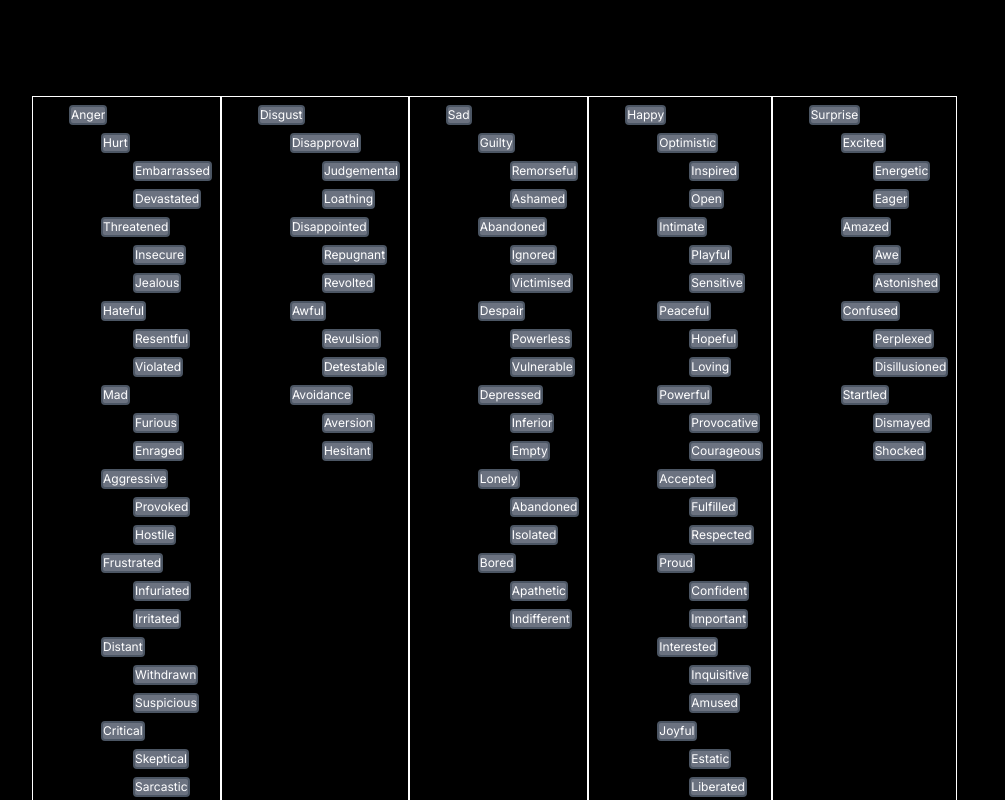
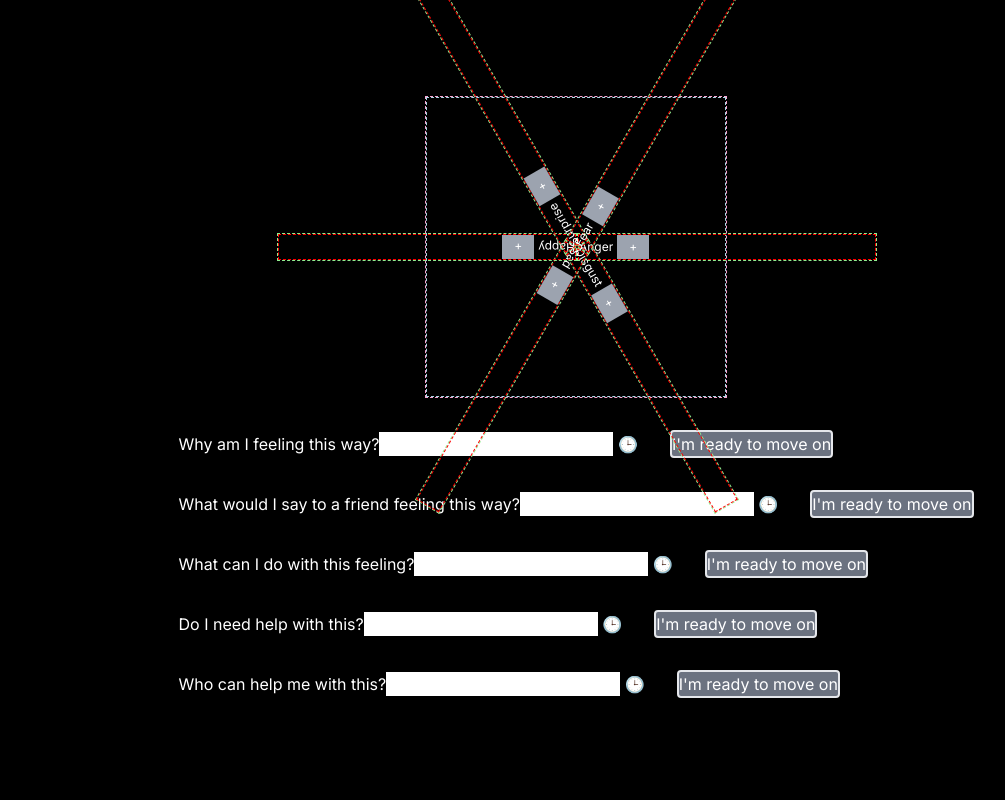
Before and after one commit to StevenVanBlerk/emotion-wheel, a Next.js app: page / in a window 1280 px wide. Shown: the top 800 px of the page, without its empty margins (64-1069 px from the left). Built offline with nearby package versions, Linux system fonts and the light colour scheme.

Commit message:
Disabled list view and implemented prototype of a rotatable wheel view

```diff
--- a/src/app/components/EmotionWheel/EmotionWheel.tsx
+++ b/src/app/components/EmotionWheel/EmotionWheel.tsx
@@ -1,66 +1,97 @@
 import { EmotionMap } from "@/app/types/emotions";
 import React from "react";
+import RotatableContainer from "./RotatableContainer";
+import WheelSlice from "./WheelSlice";
 
 type EmotionWheelProps = {
   emotions: EmotionMap;
-  onEmotionSelect: (emotionKey: string[]) => void; //emotion key chain rather? ['Anger', 'Hurt']
+  onEmotionSelect: (emotionKeySequence: string[]) => void;
 };
 
 const EmotionWheel = ({ emotions, onEmotionSelect }: EmotionWheelProps) => {
+  console.log("EmotionWheel", { emotions });
+
+  const emotionsArray = Object.entries(emotions);
   return (
     <div className="flex flex-wrap text-xs">
-      {Object.entries(emotions).map(([keyT0, emotionT0]) => {
-        return (
-          <div key={emotionT0.label} className="border border-white p-1">
-            <button
-              className={`m-1 ml-8 rounded border-2 border-gray-600 ${emotionT0.isSelected ? "bg-green-500" : "bg-gray-500"}`}
-              onClick={() => {
-                onEmotionSelect([keyT0]);
-              }}
-            >
-              {emotionT0.label}
-            </button>
-            <div className="pl-8">
-              {Object.entries(emotionT0.subEmotions).map(
-                ([keyT1, emotionT1]) => {
-                  return (
-                    <div key={emotionT1.label}>
-                      <button
-                        className={`m-1 ml-8 rounded border-2 border-gray-600 ${emotionT1.isSelected ? "bg-green-500" : "bg-gray-500"}`}
-                        onClick={() => {
-                          onEmotionSelect([keyT0, keyT1]);
-                        }}
-                      >
-                        {emotionT1.label}
-                      </button>
-                      <div className="pl-8">
-                        {Object.entries(emotionT1.subEmotions).map(
-                          ([keyT2, emotionT2]) => {
-                            return (
-                              <div key={emotionT2.label}>
-                                <button
-                                  className={`m-1 ml-8 rounded border-2 border-gray-600 ${emotionT2.isSelected ? "bg-green-500" : "bg-gray-500"}`}
-                                  onClick={() => {
-                                    onEmotionSelect([keyT0, keyT1, keyT2]);
-                                  }}
-                                >
-                                  {emotionT2.label}
-                                </button>
-                              </div>
-                            );
-                          },
-                        )}
-                      </div>
-                    </div>
-                  );
-                },
-              )}
-            </div>
-          </div>
-        );
-      })}
+      <RotatableContainer>
+        <div
+          style={{
+            width: "300px",
+            height: "300px",
+            border: "1px dashed lightblue",
+            placeContent: "center",
+          }}
+        >
+          {emotionsArray.map(([keyT0, emotion], index) => {
+            const sliceCount = emotionsArray.length;
+            const sliceWidth = 360 / sliceCount; //degrees
+            return (
+              <WheelSlice
+                key={keyT0}
+                emotion={emotion}
+                sliceWidth={sliceWidth}
+                sliceIndex={index}
+                onEmotionSelect={() => {
+                  onEmotionSelect([keyT0]);
+                }}
+              />
+            );
+          })}
+        </div>
+      </RotatableContainer>
     </div>
   );
 };
 
 export default EmotionWheel;
+
+/** LIST VIEW */
+// Object.entries(emotions).map(([keyT0, emotionT0]) => {
+//   return (
+//     <div key={emotionT0.label} className="border border-white p-1">
+//       <button
+//         className={`m-1 ml-8 rounded border-2 border-gray-600 ${emotionT0.isSelected ? "bg-green-500" : "bg-gray-500"}`}
+//         onClick={() => {
+//           onEmotionSelect([keyT0]);
+//         }}
+//       >
+//         {emotionT0.label}
+//       </button>
+//       <div className="pl-8">
+//         {Object.entries(emotionT0.subEmotions).map(([keyT1, emotionT1]) => {
+//           return (
+//             <div key={emotionT1.label}>
+//               <button
+//                 className={`m-1 ml-8 rounded border-2 border-gray-600 ${emotionT1.isSelected ? "bg-green-500" : "bg-gray-500"}`}
+//                 onClick={() => {
+//                   onEmotionSelect([keyT0, keyT1]);
+//                 }}
+//               >
+//                 {emotionT1.label}
+//               </button>
+//               <div className="pl-8">
+//                 {Object.entries(emotionT1.subEmotions).map(
+//                   ([keyT2, emotionT2]) => {
+//                     return (
+//                       <div key={emotionT2.label}>
+//                         <button
+//                           className={`m-1 ml-8 rounded border-2 border-gray-600 ${emotionT2.isSelected ? "bg-green-500" : "bg-gray-500"}`}
+//                           onClick={() => {
+//                             onEmotionSelect([keyT0, keyT1, keyT2]);
+//                           }}
+//                         >
+//                           {emotionT2.label}
+//                         </button>
+//                       </div>
+//                     );
+//                   },
+//                 )}
+//               </div>
+//             </div>
+//           );
+//         })}
+//       </div>
+//     </div>
+//   );
+// });
--- /dev/null
+++ b/src/app/components/EmotionWheel/RotatableContainer/RotatableContainer.tsx
@@ -0,0 +1,100 @@
+import React, { useEffect, useRef, useState, ReactNode } from "react";
+
+const RotatableContainer = ({ children }: { children: ReactNode }) => {
+  const [rotateGesture, setRotateGesture] = useState(false);
+  const rotateBtnRef = useRef(null);
+  const [origin, setOrigin] = useState();
+  const [mouseOldPos, setMouseOldPos] = useState();
+  const [rotation, setRotation] = useState(0);
+  const rotatableElRef = useRef(null);
+
+  const handleRotate = ({ mouseViewportX, mouseViewportY }) => {
+    const angle1 = getAngle({
+      x: mouseViewportX - origin.x,
+      y: origin.y - mouseViewportY,
+    });
+    const angle2 = getAngle({
+      x: mouseOldPos.x - origin.x,
+      y: origin.y - mouseOldPos.y,
+    });
+    const delta = angle2 - angle1;
+    setRotation(rotation + delta);
+  };
+
+  const onMouseMove = (event) => {
+    const flags = event.buttons !== undefined ? event.buttons : event.which;
+    const primaryMouseButtonDown = (flags & 1) === 1;
+    const mouseViewportX = event.pageX - window.scrollX;
+    const mouseViewportY = event.pageY - window.scrollY;
+    setMouseOldPos({ x: mouseViewportX, y: mouseViewportY });
+
+    if (primaryMouseButtonDown) {
+      if (rotateGesture) {
+        handleRotate({ mouseViewportX, mouseViewportY });
+        return;
+      }
+
+      const insideRotate = isPointInsideElement(
+        {
+          x: mouseViewportX,
+          y: mouseViewportY,
+        },
+        rotateBtnRef.current,
+      );
+      if (insideRotate) {
+        setRotateGesture(true);
+        return;
+      }
+    } else {
+      setRotateGesture(false);
+    }
+  };
+
+  useEffect(() => {
+    const rect = rotatableElRef.current.getBoundingClientRect();
+    setOrigin({
+      x: rect.left - window.scrollX + rect.width / 2,
+      y: rect.top - window.scrollY + rect.height / 2,
+    });
+  }, []);
+
+  return (
+    <section
+      ref={rotateBtnRef}
+      className="relative cursor-move border border-dashed border-pink-300"
+    >
+      <div className="flex" onMouseMove={onMouseMove} ref={rotatableElRef}>
+        <div className="relative z-0" style={{ rotate: `${rotation}deg` }}>
+          <div className="select-none" draggable={false}>
+            {children}
+          </div>
+        </div>
+      </div>
+    </section>
+  );
+};
+
+function isPointInsideElement(point, element) {
+  const rect = element.getBoundingClientRect();
+  return (
+    point.x > rect.left &&
+    point.x < rect.right &&
+    point.y > rect.top &&
+    point.y < rect.bottom
+  );
+}
+
+function getAngle(point) {
+  if (point.x < 0 && point.y > 0) {
+    return 180 + (Math.atan(point.y / point.x) * 180) / Math.PI;
+  }
+  if (point.x > 0 && point.y < 0) {
+    return 360 + (Math.atan(point.y / point.x) * 180) / Math.PI;
+  }
+  if (point.x < 0 && point.y < 0) {
+    return 180 + (Math.atan(point.y / point.x) * 180) / Math.PI;
+  }
+  return (Math.atan(point.y / point.x) * 180) / Math.PI;
+}
+
+export default RotatableContainer;
--- /dev/null
+++ b/src/app/components/EmotionWheel/RotatableContainer/index.tsx
@@ -0,0 +1,3 @@
+import RotatableContainer from "./RotatableContainer";
+
+export default RotatableContainer;
--- /dev/null
+++ b/src/app/components/EmotionWheel/WheelSlice/WheelSlice.tsx
@@ -0,0 +1,45 @@
+import { Emotion } from "@/app/types/emotions";
+
+type WheelSliceProps = {
+  emotion: Emotion;
+  /** measured in degrees */
+  sliceWidth: number;
+  sliceIndex: number;
+  onEmotionSelect: () => void;
+};
+// TO-DO: rebuild slice styling following this guide https://www.custarddoughnuts.co.uk/article/2016/5/14/making-segmented-circles-and-pie-charts-in-css
+const WheelSlice = ({
+  emotion,
+  sliceWidth,
+  sliceIndex,
+  onEmotionSelect,
+}: WheelSliceProps) => {
+  return (
+    <div
+      style={{
+        position: "absolute", // absolute so that all slices have the same origin point (no offset for later slices)
+        transform: `translate(50%, -50%) rotate(${sliceWidth * sliceIndex}deg)`, //center within RotatableContainer and rotate that slice
+        transformOrigin: "left",
+        width: "100%",
+        border: "1px dashed lightgreen",
+        opacity: emotion.isActive ? "100%" : "50%",
+        transition: "opacity .25s ease-in-out",
+      }}
+    >
+      <div>
+        <p style={{ border: "1px dashed red" }}>
+          {emotion.label}
+          <button
+            className="ml-1 bg-gray-400 px-3 py-1"
+            onClick={onEmotionSelect}
+            disabled={!emotion.isActive}
+          >
+            {emotion.isSelected ? "-" : "+"}
+          </button>
+        </p>
+      </div>
+    </div>
+  );
+};
+
+export default WheelSlice;
--- /dev/null
+++ b/src/app/components/EmotionWheel/WheelSlice/index.tsx
@@ -0,0 +1,3 @@
+import WheelSlice from "./WheelSlice";
+
+export default WheelSlice;
--- a/src/app/page.tsx
+++ b/src/app/page.tsx
@@ -7,7 +7,7 @@ import {
 } from "./components";
 import { useState } from "react";
 import { staticEmotions } from "./utils/emotions";
-import { StaticEmotion, EmotionMap } from "./types/emotions";
+import { StaticEmotion, EmotionMap, Emotion } from "./types/emotions";
 
 export default function Home() {
   const formatEmotionsInitialState = (
@@ -18,6 +18,14 @@ export default function Home() {
       const emotion = {
         label: staticEmotion.label,
         isSelected: false,
+        isActive: [
+          "Anger",
+          "Disgust",
+          "Sad",
+          "Happy",
+          "Surprise",
+          "Fear",
+        ].includes(staticEmotion.label),
         subEmotions: formatEmotionsInitialState(staticEmotion.subEmotions),
       };
       formattedEmotions[emotion.label] = emotion;
@@ -28,24 +36,76 @@ export default function Home() {
   const [emotions, setEmotions] = useState<EmotionMap>(
     formatEmotionsInitialState(staticEmotions),
   );
+  const [selectedEmotionLabels, setSelectedEmotionLabels] = useState<string[]>(
+    [],
+  );
+
+  const evaluateActiveStates = (
+    emotionsCopy: EmotionMap,
+    newSelectedEmotionLabels: string[],
+  ) => {
+    Object.values(emotionsCopy).forEach((emotionT0) => {
+      let isT0Active =
+        newSelectedEmotionLabels.length == 0
+          ? true
+          : newSelectedEmotionLabels.includes(emotionT0.label);
+      emotionT0.isActive = isT0Active;
+
+      Object.values(emotionT0.subEmotions).forEach((emotionT1) => {
+        let isT1Active = newSelectedEmotionLabels.includes(emotionT0.label);
+        emotionT1.isActive = isT1Active;
+
+        Object.values(emotionT1.subEmotions).forEach((emotionT2) => {
+          let isT2Active = newSelectedEmotionLabels.includes(emotionT1.label);
+          emotionT2.isActive = isT2Active;
+        });
+      });
+    });
+  };
 
   const onEmotionSelect = (emotionKeySequence: string[]) => {
     const newEmotions: EmotionMap = JSON.parse(JSON.stringify(emotions));
+    let newSelectedEmotionLabels = [];
     const [keyT0, keyT1, keyT2] = emotionKeySequence;
 
     if (keyT2) {
       const relevantEmotion =
         newEmotions[keyT0].subEmotions[keyT1].subEmotions[keyT2];
       relevantEmotion.isSelected = !relevantEmotion.isSelected;
+
+      newSelectedEmotionLabels = selectedEmotionLabels.includes(
+        relevantEmotion.label,
+      )
+        ? selectedEmotionLabels.filter(
+            (label) => label !== relevantEmotion.label,
+          )
+        : [...selectedEmotionLabels, relevantEmotion.label];
     } else if (keyT1) {
       const relevantEmotion = newEmotions[keyT0].subEmotions[keyT1];
       relevantEmotion.isSelected = !relevantEmotion.isSelected;
+
+      newSelectedEmotionLabels = selectedEmotionLabels.includes(
+        relevantEmotion.label,
+      )
+        ? selectedEmotionLabels.filter(
+            (label) => label !== relevantEmotion.label,
+          )
+        : [...selectedEmotionLabels, relevantEmotion.label];
     } else {
       const relevantEmotion = newEmotions[keyT0];
       relevantEmotion.isSelected = !relevantEmotion.isSelected;
+      newSelectedEmotionLabels = selectedEmotionLabels.includes(
+        relevantEmotion.label,
+      )
+        ? selectedEmotionLabels.filter(
+            (label) => label !== relevantEmotion.label,
+          )
+        : [...selectedEmotionLabels, relevantEmotion.label];
     }
 
+    evaluateActiveStates(newEmotions, newSelectedEmotionLabels);
     setEmotions(newEmotions);
+    setSelectedEmotionLabels(newSelectedEmotionLabels);
   };
 
   return (
--- a/src/app/types/emotions.ts
+++ b/src/app/types/emotions.ts
@@ -1,8 +1,10 @@
 export type StaticEmotion = { label: string; subEmotions: StaticEmotion[] };
 
-type Emotion = {
+export type Emotion = {
   label: string;
   subEmotions: EmotionMap;
+  /** Whether or not this emotion requires the user's attention */
+  isActive: boolean;
   isSelected: boolean;
 };
 
```
Also changed, not shown: 1 other file (tests, documents, lock files or other folders).
